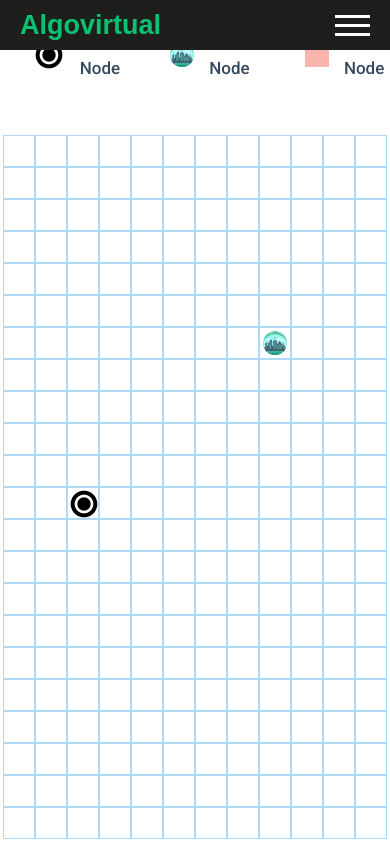
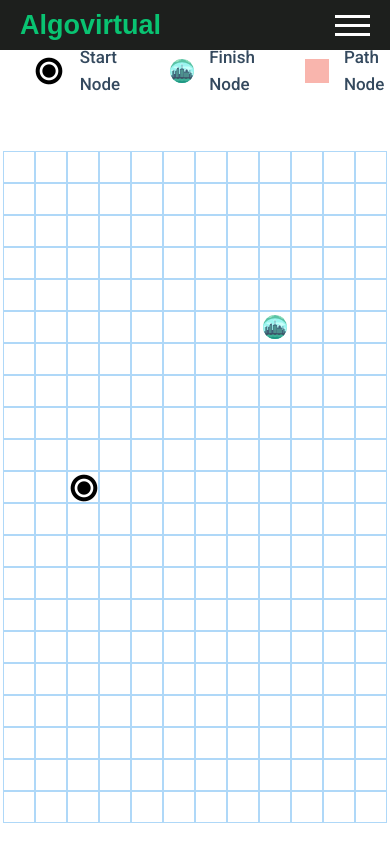
Before and after one commit to seydobassam/algovisual, a Vue app: page / in a window 390 px wide. Built offline with nearby package versions, Linux system fonts and the light colour scheme.

Commit message:
fix grid size for small screen

```diff
--- a/src/modules/views-modules/virtual-view-modules/pathfindingGrid.js
+++ b/src/modules/views-modules/virtual-view-modules/pathfindingGrid.js
@@ -29,7 +29,7 @@ export default function pathfindingGrid() {
     onMouseUp,
   } = nodeModule();
   const { setRunVirtualizeFreeze, toolbarState } = toolbar();
-  const gridHeight = Math.floor(window.innerHeight / 37);
+  const gridHeight = Math.floor(window.innerHeight / 30) - 7.5;
   const gridWidth = Math.floor(window.innerWidth / 31);
 
   onMounted(() => {
```
